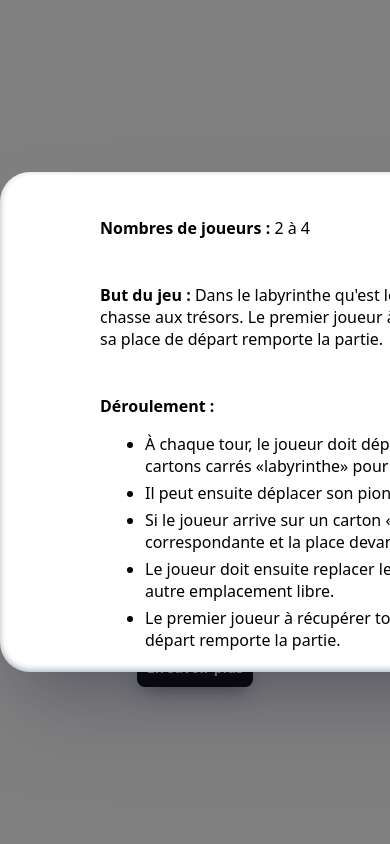
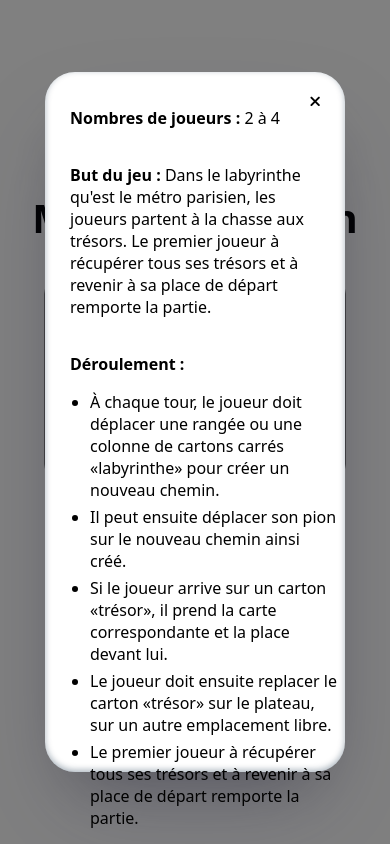
Before and after one commit to Youtmax654/metro-labyrinth, a website built with Vite: page home/index.html in a window 390 px wide. Both pictures are taken after a click on the element "En savoir plus". Shown: the top 844 px of the page. Built offline with nearby package versions, Linux system fonts and the light colour scheme.

Commit message:
Home page More popup responsive (mobile)

```diff
--- a/home/css/style.css
+++ b/home/css/style.css
@@ -278,6 +278,10 @@ footer .copyright {
   transform: translate(-50%, -50%);
 }
 @media (max-width: 1000px) {
+  popup.more {
+    width: 700px;
+    height: 500px;
+  }
   section#first .container {
     flex-direction: column;
   }
@@ -303,6 +307,22 @@ footer .copyright {
   }
 }
 @media (max-width: 750px) {
+  popup.more {
+    width: 300px;
+    height: 700px;
+  }
+  popup.more i.fa-xmark {
+    width: 20px;
+    line-height: 20px;
+    font-size: 15px;
+  }
+  popup.more p {
+    width: 250px;
+    margin-top: 35px;
+  }
+  popup.more li {
+    width: 250px;
+  }
   section#first h1 {
     font-size: 40px;
   }
```
